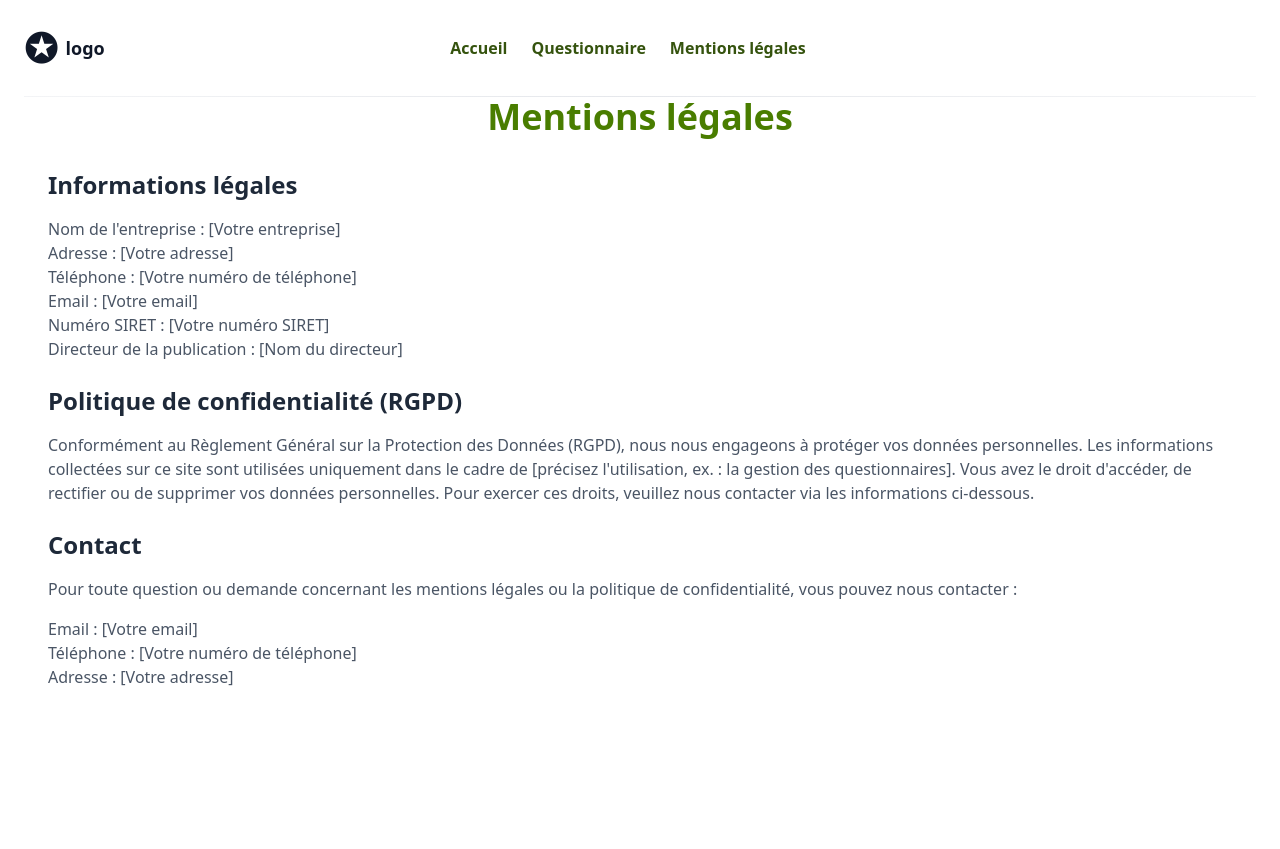
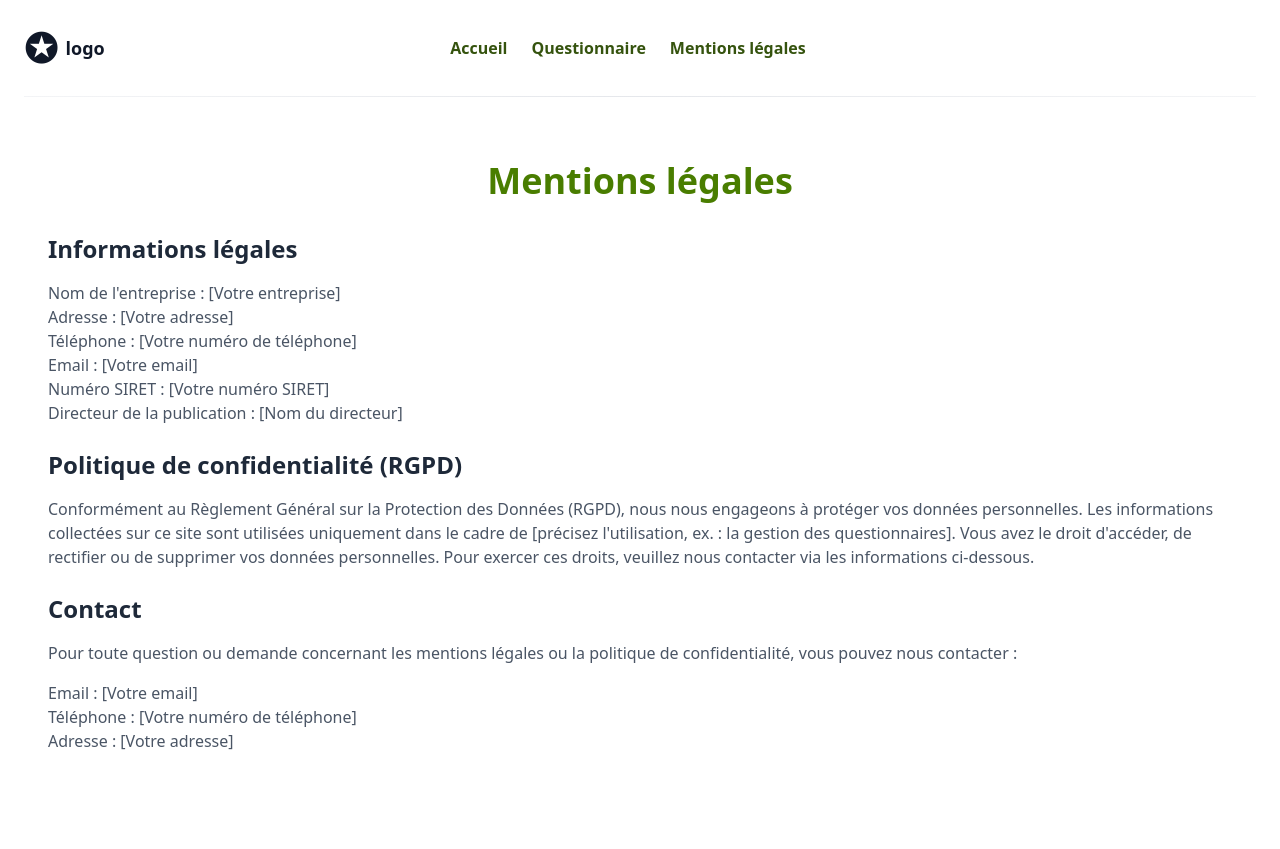
Before and after one commit to Idumii/QuestionnaireESGWeb, a PHP site: page /mentions_legales.php in a window 1280 px wide. Before the commit the page ends 686 px from the top, so only its background shows below. Run offline with PHP 8.4, Linux system fonts and the light colour scheme; style sheets or scripts are compiled from the project's sources.

Commit message:
Ajout padding mentions legales

```diff
--- a/mentions_legales.php
+++ b/mentions_legales.php
@@ -74,7 +74,7 @@ error_reporting(E_ALL);
             </nav>
             <div class="w-full h-px bg-gradient-to-r from-gray-100 via-gray-200 to-gray-100"></div>
             <!-- Main Hero Content -->
-            <section class="w-full px-6 pb-12 antialiased bg-white">
+            <section class="w-full px-6 pb-12 pt-16 antialiased bg-white">
                 <div class="mx-auto max-w-7xl">
                     <h1 class="text-4xl font-bold text-center text-lime-700">Mentions légales</h1>
                     <div class="mt-8 space-y-6">
```
